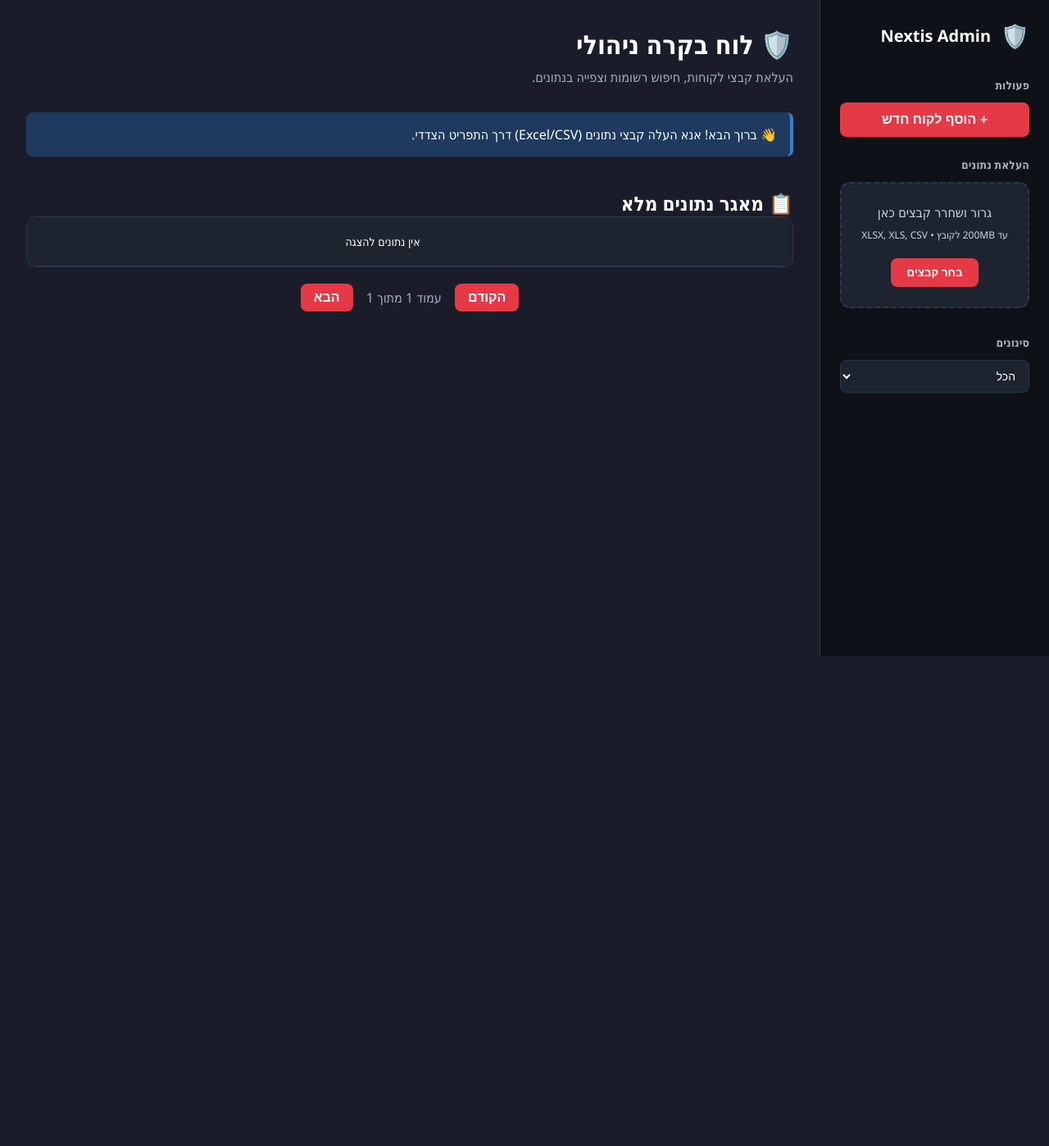
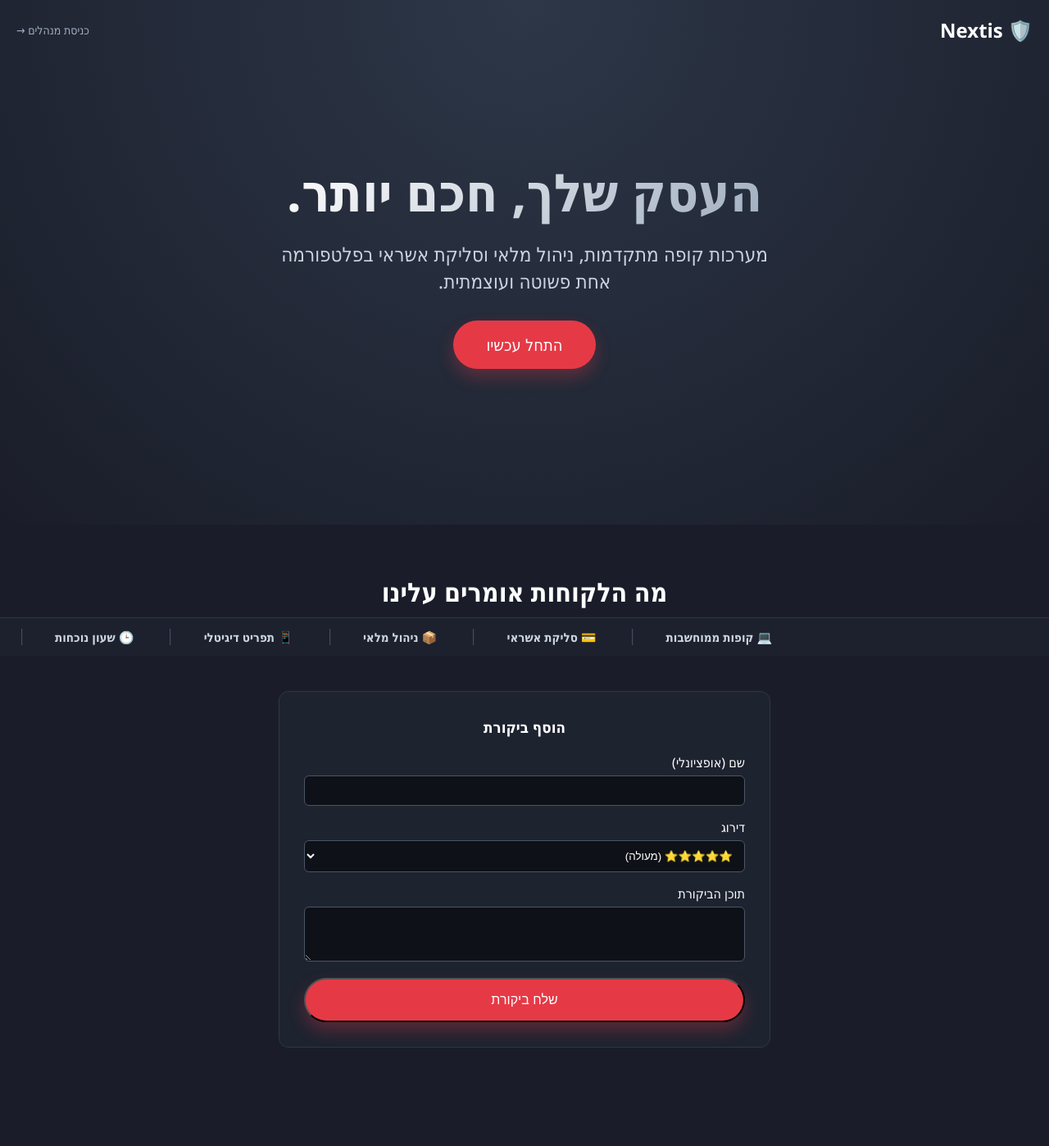
Before and after one commit to BasharMawase/Nextis-Admin, a Flask app: page / in a window 1280 px wide. Shown: the whole page at 82% size. Before the commit the page ends 800 px from the top, so only its background shows below. Run offline with Flask 3, Linux system fonts and the light colour scheme; data that the repository does not hold is empty.

Commit message:
Added Authentication, Reviews, and Client Landing Page

```diff
--- a/app.py
+++ b/app.py
@@ -1,12 +1,14 @@
-from flask import Flask, render_template, request, jsonify
+from flask import Flask, render_template, request, jsonify, session, redirect, url_for, flash
 import pandas as pd
 import os
 import sqlite3
 import json
 import uuid
 from werkzeug.utils import secure_filename
+from werkzeug.security import generate_password_hash, check_password_hash
 
 app = Flask(__name__)
+app.secret_key = 'nextis_secret_key_change_in_production'
 app.config['UPLOAD_FOLDER'] = 'uploads'
 app.config['DB_NAME'] = 'nexsis.db'
 os.makedirs(app.config['UPLOAD_FOLDER'], exist_ok=True)
@@ -18,7 +20,7 @@ def get_db_connection():
 
 def init_db():
     conn = get_db_connection()
-    conn.execute('''
+    conn.executescript('''
         CREATE TABLE IF NOT EXISTS clients (
             id INTEGER PRIMARY KEY AUTOINCREMENT,
             business_name TEXT,
@@ -28,7 +30,21 @@ def init_db():
             source_file TEXT,
             extra_data TEXT,
             created_at TIMESTAMP DEFAULT CURRENT_TIMESTAMP
-        )
+        );
+        CREATE TABLE IF NOT EXISTS users (
+            id INTEGER PRIMARY KEY AUTOINCREMENT,
+            username TEXT UNIQUE,
+            password TEXT,
+            role TEXT,
+            created_at TIMESTAMP DEFAULT CURRENT_TIMESTAMP
+        );
+        CREATE TABLE IF NOT EXISTS reviews (
+            id INTEGER PRIMARY KEY AUTOINCREMENT,
+            username TEXT,
+            rating INTEGER,
+            comment TEXT,
+            created_at TIMESTAMP DEFAULT CURRENT_TIMESTAMP
+        );
     ''')
     conn.commit()
     conn.close()
@@ -157,9 +173,85 @@ def process_excel(file_path):
 
     return df
 
+@app.route('/login', methods=['GET', 'POST'])
+def login():
+    if request.method == 'POST':
+        username = request.form['username']
+        password = request.form['password']
+
+        conn = get_db_connection()
+        user = conn.execute('SELECT * FROM users WHERE username = ?', (username,)).fetchone()
+        conn.close()
+
+        if user and check_password_hash(user['password'], password):
+            session['user_id'] = user['id']
+            session['username'] = user['username']
+            session['role'] = user['role']
+
+            if user['role'] == 'admin':
+                return redirect(url_for('admin_dashboard'))
+            else:
+                return redirect(url_for('client_home'))
+        else:
+            flash('Invalid username or password')
+
+    return render_template('login.html')
+
+@app.route('/register', methods=['GET', 'POST'])
+def register():
+    if request.method == 'POST':
+        username = request.form['username']
+        password = request.form['password']
+        secret_code = request.form.get('secret_code', '')
+
+        role = 'client'
+        if secret_code == 'Admin123':  # Simple admin code
+            role = 'admin'
+
+        hashed_pw = generate_password_hash(password)
+
+        try:
+            conn = get_db_connection()
+            conn.execute('INSERT INTO users (username, password, role) VALUES (?, ?, ?)',
+                         (username, hashed_pw, role))
+            conn.commit()
+            conn.close()
+            flash('Registration successful! Please login.')
+            return redirect(url_for('login'))
+        except sqlite3.IntegrityError:
+            flash('Username already exists')
+
+    return render_template('register.html')
+
+@app.route('/logout')
+def logout():
+    session.clear()
+    return redirect(url_for('login'))
+
+@app.route('/admin')
+def admin_dashboard():
+    if 'role' not in session or session['role'] != 'admin':
+        return redirect(url_for('login'))
+    return render_template('dashboard.html', username=session['username'])
+
+@app.route('/api/reviews', methods=['GET', 'POST'])
+def handle_reviews():
+    conn = get_db_connection()
+    if request.method == 'POST':
+        data = request.json
+        conn.execute('INSERT INTO reviews (username, rating, comment) VALUES (?, ?, ?)',
+                     (data.get('username', 'Anonymous'), data.get('rating'), data.get('comment')))
+        conn.commit()
+        conn.close()
+        return jsonify({'success': True})
+
+    reviews = conn.execute('SELECT * FROM reviews ORDER BY id DESC').fetchall()
+    conn.close()
+    return jsonify([dict(r) for r in reviews])
+
 @app.route('/')
-def index():
-    return render_template('dashboard.html')
+def client_home():
+    return render_template('client.html')
 
 @app.route('/api/upload', methods=['POST'])
 def upload_file():
--- a/static/css/dashboard.css
+++ b/static/css/dashboard.css
@@ -41,12 +41,10 @@ body {
 }
 
 .upload-section,
-.filters-section {
     margin-bottom: 32px;
 }
 
 .upload-section h3,
-.filters-section h3 {
     font-size: 14px;
     font-weight: 600;
     margin-bottom: 12px;
@@ -526,3 +524,41 @@ tr:hover {
     margin-top: 20px;
     align-items: center;
 }
+
+/* Services Ticker */
+.services-ticker-container {
+    background: linear-gradient(90deg, #1e2330 0%, #252b3b 50%, #1e2330 100%);
+    border-bottom: 1px solid #2d3748;
+    overflow: hidden;
+    padding: 12px 0;
+    margin-bottom: 24px;
+    white-space: nowrap;
+    position: relative;
+    border-radius: 8px;
+    box-shadow: 0 4px 6px rgba(0, 0, 0, 0.1);
+}
+
+.services-ticker {
+    display: inline-block;
+    white-space: nowrap;
+    animation: ticker 40s linear infinite;
+}
+
+.service-item {
+    display: inline-block;
+    padding: 0 40px;
+    color: #cbd5e0;
+    font-size: 15px;
+    font-weight: 600;
+    border-left: 1px solid #4a5568;
+}
+
+@keyframes ticker {
+    0% {
+        transform: translateX(0);
+    }
+
+    100% {
+        transform: translateX(-50%);
+    }
+}
--- /dev/null
+++ b/templates/client.html
@@ -0,0 +1,226 @@
+<!DOCTYPE html>
+<html lang="he" dir="rtl">
+
+<head>
+    <meta charset="UTF-8">
+    <meta name="viewport" content="width=device-width, initial-scale=1.0">
+    <title>Nextis - פתרונות קופה חכמים</title>
+    <link rel="stylesheet" href="{{ url_for('static', filename='css/dashboard.css') }}">
+    <style>
+        /* Specific Styles for Client Page Override */
+        body {
+            display: block;
+            /* Reset flex from dashboard */
+            background-color: #1a1d29;
+            color: white;
+            padding: 0;
+            overflow-x: hidden;
+        }
+
+        .hero-section {
+            height: 80vh;
+            display: flex;
+            flex-direction: column;
+            justify-content: center;
+            align-items: center;
+            text-align: center;
+            background: radial-gradient(circle at top, #2d3748 0%, #1a1d29 100%);
+            padding: 20px;
+        }
+
+        .hero-title {
+            font-size: 4rem;
+            font-weight: 800;
+            margin-bottom: 1rem;
+            background: linear-gradient(135deg, #ffffff 0%, #a0aec0 100%);
+            -webkit-background-clip: text;
+            -webkit-text-fill-color: transparent;
+        }
+
+        .hero-subtitle {
+            font-size: 1.5rem;
+            color: #cbd5e0;
+            max-width: 600px;
+            margin-bottom: 2rem;
+        }
+
+        .action-btn {
+            background-color: #e63946;
+            color: white;
+            padding: 16px 40px;
+            font-size: 1.25rem;
+            border-radius: 50px;
+            text-decoration: none;
+            transition: transform 0.3s ease, box-shadow 0.3s ease;
+            box-shadow: 0 10px 20px rgba(230, 57, 70, 0.3);
+        }
+
+        .action-btn:hover {
+            transform: translateY(-5px);
+            box-shadow: 0 15px 30px rgba(230, 57, 70, 0.4);
+            background-color: #c1121f;
+        }
+
+        /* Ticker Position */
+        .services-belt-wrapper {
+            position: absolute;
+            bottom: 0;
+            width: 100%;
+            background: rgba(30, 35, 48, 0.8);
+            backdrop-filter: blur(10px);
+            border-top: 1px solid #2d3748;
+        }
+
+        .services-ticker-container {
+            margin-bottom: 0;
+            /* Override */
+            background: transparent;
+            border: none;
+            box-shadow: none;
+        }
+    </style>
+</head>
+
+<body>
+
+    <nav
+        style="padding: 20px; position: absolute; top: 0; width: 100%; display: flex; justify-content: space-between; align-items: center;">
+        <div style="font-size: 24px;">🛡️ <span style="font-weight: bold;">Nextis</span></div>
+        <a href="/admin" style="color: #a0aec0; text-decoration: none; font-size: 14px;">כניסת מנהלים &rarr;</a>
+    </nav>
+
+    <div class="hero-section">
+        <h1 class="hero-title">העסק שלך, חכם יותר.</h1>
+        <p class="hero-subtitle">מערכות קופה מתקדמות, ניהול מלאי וסליקת אשראי בפלטפורמה אחת פשוטה ועוצמתית.</p>
+
+        <a href="#" class="action-btn">התחל עכשיו</a>
+
+        <!-- Services Belt Sticky Bottom of Hero -->
+        <div class="services-belt-wrapper">
+            <div class="services-ticker-container">
+                <div class="services-ticker">
+                    <span class="service-item">💻 קופות ממוחשבות</span>
+                    <span class="service-item">💳 סליקת אשראי</span>
+                    <span class="service-item">📦 ניהול מלאי</span>
+                    <span class="service-item">📱 תפריט דיגיטלי</span>
+                    <span class="service-item">🕒 שעון נוכחות</span>
+                    <span class="service-item">⚖️ משקלים</span>
+                    <span class="service-item">📊 דוחות מתקדמים</span>
+                    <!-- Duplicate -->
+                    <span class="service-item">💻 קופות ממוחשבות</span>
+                    <span class="service-item">💳 סליקת אשראי</span>
+                    <span class="service-item">📦 ניהול מלאי</span>
+                    <span class="service-item">📱 תפריט דיגיטלי</span>
+                    <span class="service-item">🕒 שעון נוכחות</span>
+                    <span class="service-item">⚖️ משקלים</span>
+                    <span class="service-item">📊 דוחות מתקדמים</span>
+                    <!-- Triplicate for safety -->
+                    <span class="service-item">💻 קופות ממוחשבות</span>
+                    <span class="service-item">💳 סליקת אשראי</span>
+                    <span class="service-item">📦 ניהול מלאי</span>
+                    <span class="service-item">📱 תפריט דיגיטלי</span>
+                    <span class="service-item">🕒 שעון נוכחות</span>
+                </div>
+            </div>
+        </div>
+    </div>
+
+    <!-- Reviews Section -->
+    <div class="reviews-section" style="background-color: #1a1d29; padding: 60px 20px;">
+        <h2 style="text-align: center; margin-bottom: 40px; font-size: 2rem;">מה הלקוחות אומרים עלינו</h2>
+
+        <div id="reviewsGrid"
+            style="display: grid; grid-template-columns: repeat(auto-fit, minmax(300px, 1fr)); gap: 20px; max-width: 1200px; margin: 0 auto;">
+            <!-- Reviews will be loaded here -->
+        </div>
+
+        <div
+            style="max-width: 600px; margin: 60px auto; background: #1e2330; padding: 30px; border-radius: 12px; border: 1px solid #2d3748;">
+            <h3 style="margin-bottom: 20px; text-align: center;">הוסף ביקורת</h3>
+            <form id="reviewForm" onsubmit="submitReview(event)">
+                <div style="margin-bottom: 15px;">
+                    <label style="display: block; margin-bottom: 5px;">שם (אופציונלי)</label>
+                    <input type="text" id="reviewName"
+                        style="width: 100%; padding: 10px; border-radius: 6px; border: 1px solid #4a5568; background: #0e1117; color: white;">
+                </div>
+                <div style="margin-bottom: 15px;">
+                    <label style="display: block; margin-bottom: 5px;">דירוג</label>
+                    <select id="reviewRating"
+                        style="width: 100%; padding: 10px; border-radius: 6px; border: 1px solid #4a5568; background: #0e1117; color: white;">
+                        <option value="5">⭐⭐⭐⭐⭐ (מעולה)</option>
+                        <option value="4">⭐⭐⭐⭐ (טוב מאוד)</option>
+                        <option value="3">⭐⭐⭐ (נחמד)</option>
+                        <option value="2">⭐⭐ (טעון שיפור)</option>
+                        <option value="1">⭐ (לא מרוצה)</option>
+                    </select>
+                </div>
+                <div style="margin-bottom: 15px;">
+                    <label style="display: block; margin-bottom: 5px;">תוכן הביקורת</label>
+                    <textarea id="reviewComment" rows="3" required
+                        style="width: 100%; padding: 10px; border-radius: 6px; border: 1px solid #4a5568; background: #0e1117; color: white;"></textarea>
+                </div>
+                <button type="submit" class="action-btn" style="width: 100%; font-size: 1rem; cursor: pointer;">שלח
+                    ביקורת</button>
+            </form>
+        </div>
+    </div>
+
+    <script>
+        async function loadReviews() {
+            try {
+                const response = await fetch('/api/reviews');
+                const reviews = await response.json();
+                const grid = document.getElementById('reviewsGrid');
+                grid.innerHTML = '';
+
+                reviews.forEach(r => {
+                    const card = document.createElement('div');
+                    card.style.cssText = 'background: #252b3b; padding: 20px; border-radius: 10px; border: 1px solid #2d3748;';
+                    card.innerHTML = `
+                        <div style="color: #e63946; font-size: 1.2rem; margin-bottom: 10px;">${'⭐'.repeat(r.rating)}</div>
+                        <p style="margin-bottom: 15px; line-height: 1.5;">"${r.comment}"</p>
+                        <div style="color: #a0aec0; font-size: 0.9rem;">- ${r.username}</div>
+                    `;
+                    grid.appendChild(card);
+                });
+            } catch (e) {
+                console.error('Error loading reviews:', e);
+            }
+        }
+
+        async function submitReview(e) {
+            e.preventDefault();
+            const data = {
+                username: document.getElementById('reviewName').value || 'לקוח מרוצה',
+                rating: parseInt(document.getElementById('reviewRating').value),
+                comment: document.getElementById('reviewComment').value
+            };
+
+            const btn = e.target.querySelector('button');
+            const originalText = btn.textContent;
+            btn.textContent = 'שולח...';
+            btn.disabled = true;
+
+            try {
+                await fetch('/api/reviews', {
+                    method: 'POST',
+                    headers: { 'Content-Type': 'application/json' },
+                    body: JSON.stringify(data)
+                });
+                document.getElementById('reviewForm').reset();
+                loadReviews(); // Reload
+                alert('תודה על המשוב!');
+            } catch (e) {
+                alert('שגיאה בשליחת ביקורת');
+            } finally {
+                btn.textContent = originalText;
+                btn.disabled = false;
+            }
+        }
+
+        // Initialize
+        loadReviews();
+    </script>
+</body>
+
+</html>
--- a/templates/dashboard.html
+++ b/templates/dashboard.html
@@ -69,12 +69,7 @@
             </div>
         </div>
 
-        <div class="filters-section">
-            <h3>סינונים</h3>
-            <select id="locationFilter" class="filter-select">
-                <option value="all">הכל</option>
-            </select>
-        </div>
+
     </div>
 
     <!-- Main Content -->
```
Also changed, not shown: templates/login.html (added, +111 -0 lines), templates/register.html (added, +111 -0 lines).
